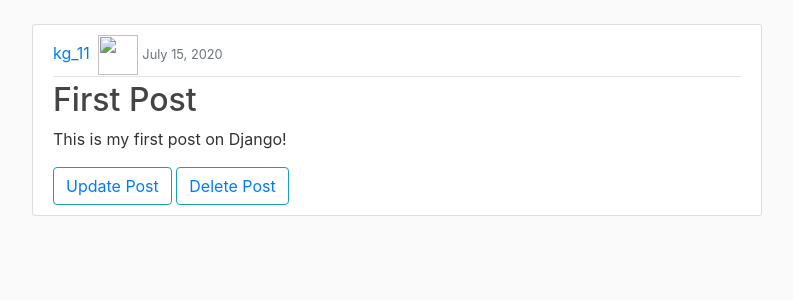
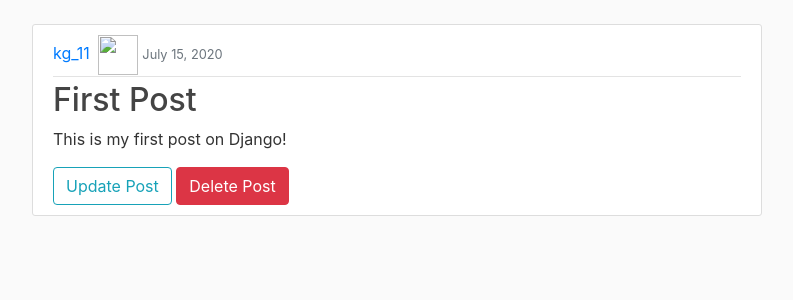
Before and after one commit to tracer11/django_blog, a Django app: page /post/1/ in a window 1280 px wide. Shown: the part 56-356 px from the top of the page, without its empty margins (243-1036 px from the left). Run offline with Django 3.2, Linux system fonts and the light colour scheme; data comes from the database, SQL or seed files in the repository; some libraries are stand-ins or nearby versions.

Commit message:
html changes

```diff
--- a/blog/templates/blog/detail.html
+++ b/blog/templates/blog/detail.html
@@ -8,8 +8,8 @@
         </div>
         <h2 class="article-title">{{ object.title }}</h2>
         <p class="article-content">{{ object.content }}</p>
-        <button class="btn btn-outline-info"><a href="{% url 'blog-update' post.id %}">Update Post</a></button>
-        <button class="btn btn-outline-info"><a href="{% url 'blog-delete' post.id %}">Delete Post</a></button>
+        <a class="btn btn-outline-info"href="{% url 'blog-update' post.id %}">Update Post</a>
+        <a class="btn btn-danger"href="{% url 'blog-delete' post.id %}">Delete Post</a>
       </div>
     </article>
 {% endblock content %}
```
